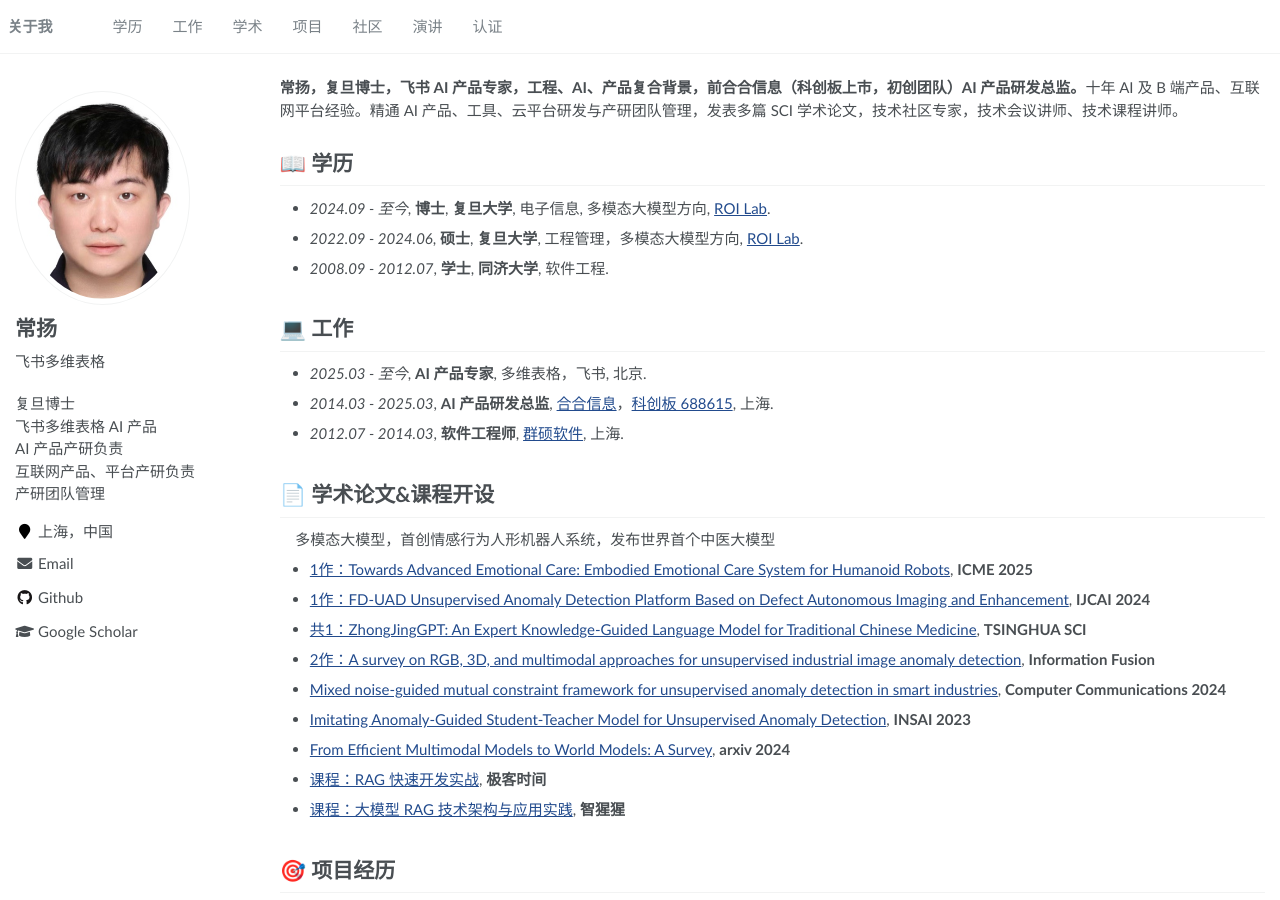
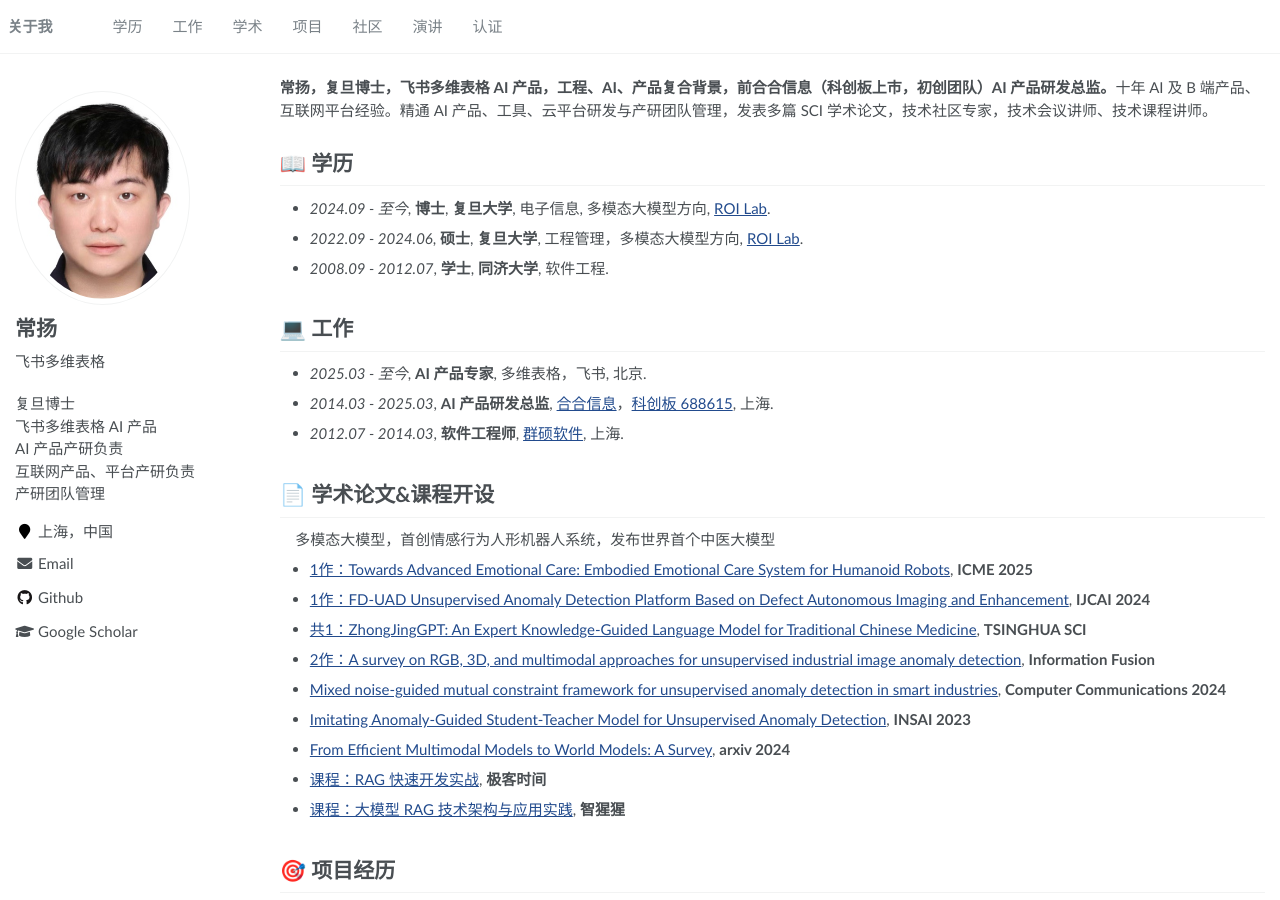
Before and after one commit to yangchangcy/yangchangcy.github.io, a Jekyll site: the page built from _pages/about.md, in a window 1280 px wide and 900 px high. Built offline with Jekyll 4.4.1, drawn with Linux system fonts in a browser that asks for light colours.

Commit message:
Align bio title with config: 飞书多维表格 AI 产品
Co-Authored-By: Claude Opus 4.7 <noreply@anthropic.com>

```diff
--- a/_pages/about.md
+++ b/_pages/about.md
@@ -17,7 +17,7 @@ redirect_from:
 
 <span class='anchor' id='about-me'></span>
 
-**常扬，复旦博士，飞书 AI 产品专家，工程、AI、产品复合背景，前合合信息（科创板上市，初创团队）AI 产品研发总监。**十年 AI 及 B 端产品、互联网平台经验。精通 AI 产品、工具、云平台研发与产研团队管理，发表多篇 SCI 学术论文，技术社区专家，技术会议讲师、技术课程讲师。
+**常扬，复旦博士，飞书多维表格 AI 产品，工程、AI、产品复合背景，前合合信息（科创板上市，初创团队）AI 产品研发总监。**十年 AI 及 B 端产品、互联网平台经验。精通 AI 产品、工具、云平台研发与产研团队管理，发表多篇 SCI 学术论文，技术社区专家，技术会议讲师、技术课程讲师。
 
 <span class='anchor' id='education'></span>
 # 📖 学历
```
Also changed, not shown: README.md (+1 -1 lines).
